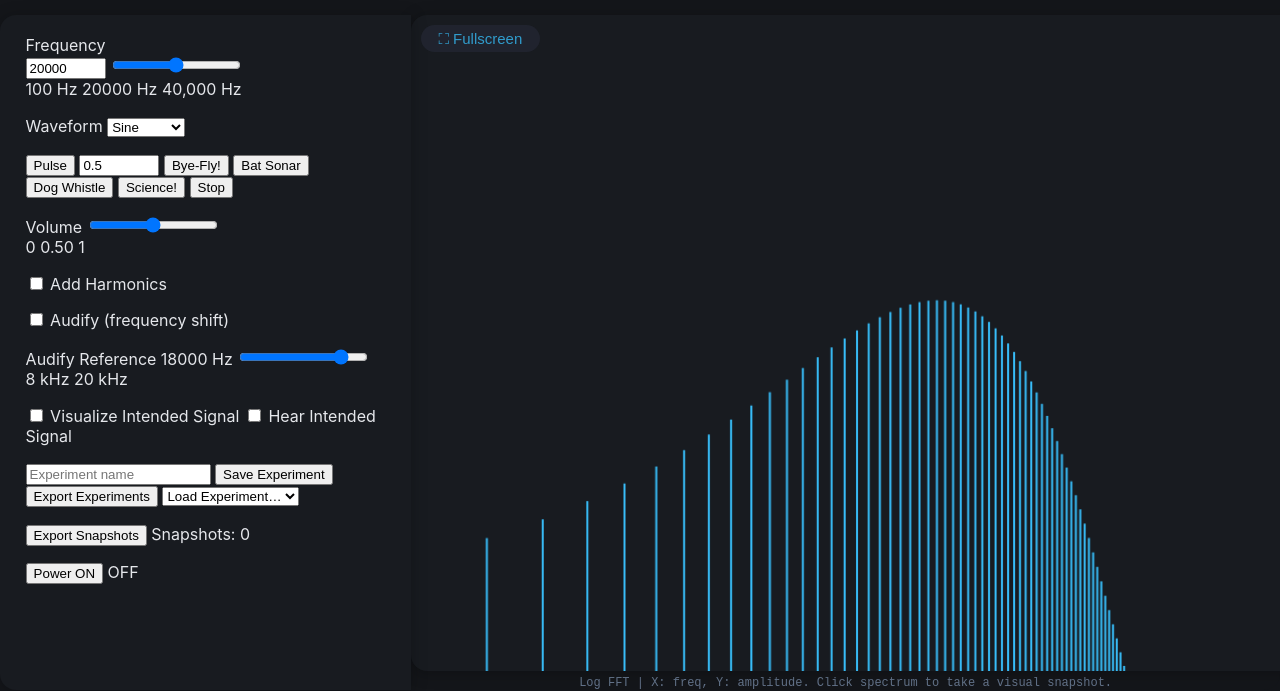
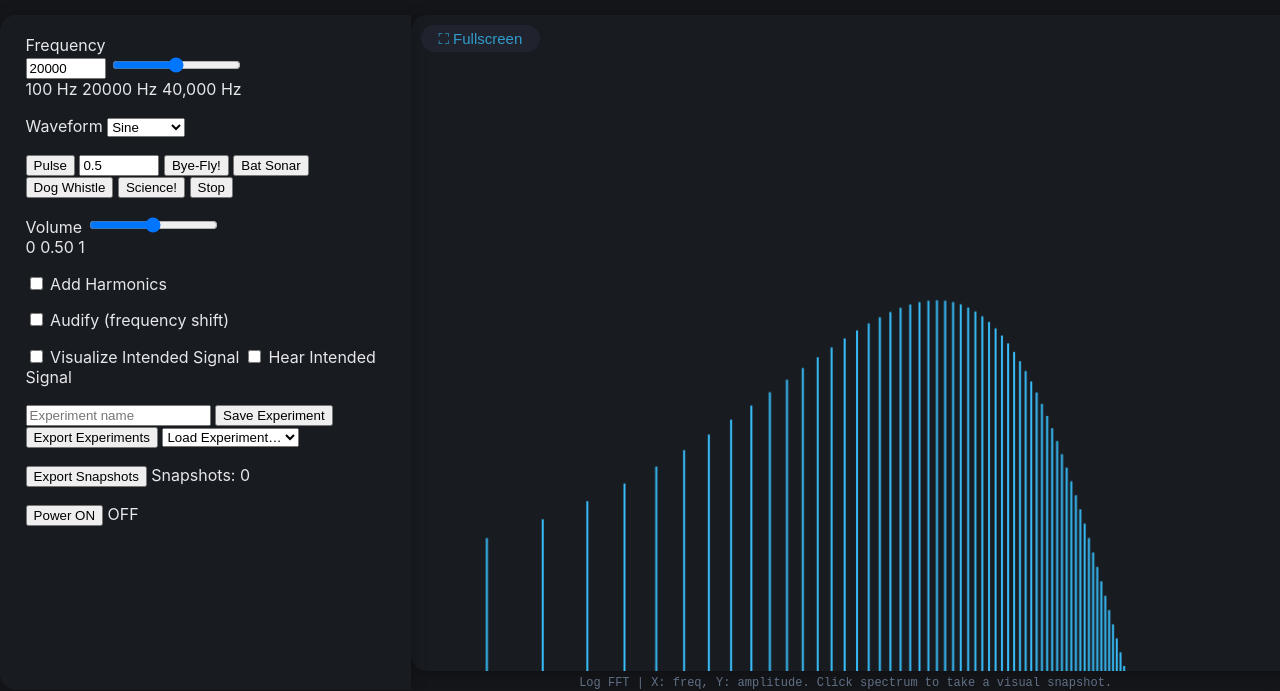
Before and after one commit to cybrjustice/audifier, a plain HTML site: page index.html in a window 1280 px wide. Shown: the part 109-800 px from the top of the page. Drawn offline with nearby package versions, Linux system fonts and the light colour scheme.

Commit message:
Update index.html

```diff
--- a/index.html
+++ b/index.html
@@ -74,8 +74,8 @@
               <span>Audify (frequency shift)</span>
             </label>
           </div>
-          <!-- Audify Reference -->
-          <div class="control-group" id="audifyRefContainer">
+          <!-- Audify Reference (note: hidden by default) -->
+          <div class="control-group hidden" id="audifyRefContainer">
             <label class="ctrl-label">
               Audify Reference <span id="audifyRefLabel" class="ctrl-highlight">18000</span> Hz
             </label>
```
